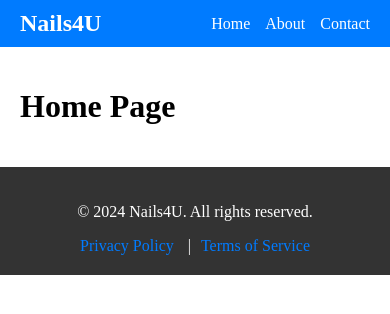
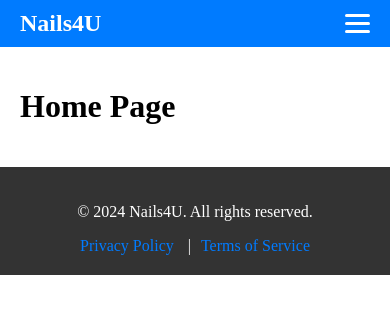
Before and after one commit to ockyo-dtech/nails4u, a React (Create React App) app: page / in a window 390 px wide. Shown: the top 314 px of the page. Built offline with nearby package versions, Linux system fonts and the light colour scheme.

Commit message:
fix css for narbar

```diff
--- a/src/components/Header/Header.css
+++ b/src/components/Header/Header.css
@@ -6,6 +6,8 @@
   background-color: #007bff;
   color: white;
   padding: 10px 20px;
+  position: relative;
+  z-index: 10;
 }
 
 /* Logo */
@@ -14,7 +16,11 @@
   font-weight: bold;
 }
 
-  /* Navigation menu */
+/* Navigation menu (hiển thị mặc định trên desktop) */
+.header-nav {
+  display: flex;
+}
+
 .header-nav ul {
   list-style: none;
   display: flex;
@@ -23,16 +29,56 @@
   padding: 0;
 }
 
-  .header-nav ul li {
-    display: inline;
-  }
-
 .header-nav ul li a {
   text-decoration: none;
   color: white;
   font-size: 1rem;
+  transition: color 0.3s;
 }
 
 .header-nav ul li a:hover {
   text-decoration: underline;
+  color: #ffcc00;
 }
+
+/* Hamburger menu */
+.hamburger {
+  display: none;
+  flex-direction: column;
+  gap: 5px;
+  cursor: pointer;
+}
+
+.hamburger span {
+  width: 25px;
+  height: 3px;
+  background-color: white;
+  border-radius: 2px;
+  transition: transform 0.3s;
+}
+
+/* Responsive styles */
+@media (max-width: 768px) {
+  /* Show hamburger menu */
+  .hamburger {
+    display: flex;
+  }
+
+  /* Hidden navigation menu on mobile by default */
+  .header-nav {
+    display: none;
+    flex-direction: column;
+    background-color: #007bff;
+    position: absolute;
+    top: 60px;
+    right: 20px;
+    width: 200px;
+    padding: 10px;
+    border-radius: 8px;
+    box-shadow: 0px 4px 6px rgba(0, 0, 0, 0.1);
+  }
+
+  .header-nav.active {
+    display: flex;
+  }
+}
```
Lines whose indentation alone changed are shown as unchanged.
